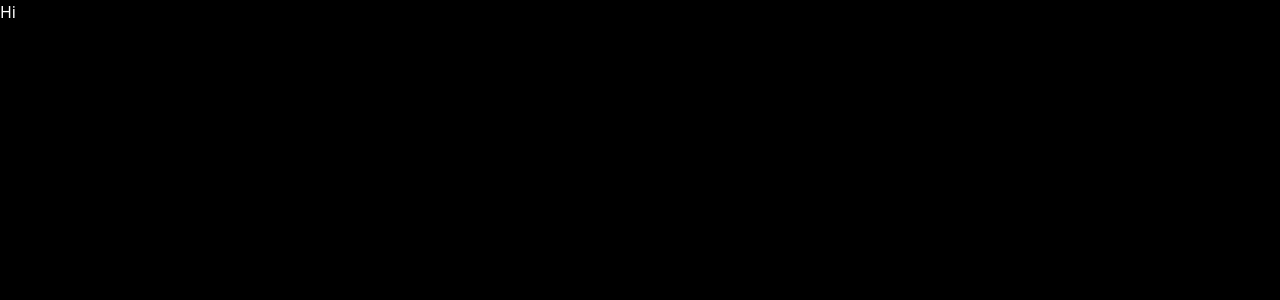
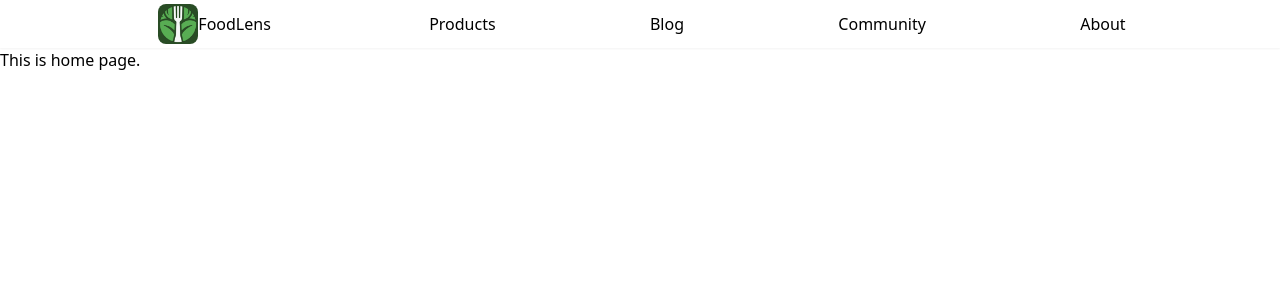
Before and after one commit to red345686/Foodlens_revamped, a React (Vite) app in the folder frontend/: page / in a window 1280 px wide. Shown: the top 300 px of the page. Built offline with nearby package versions, Linux system fonts and the light colour scheme.

Commit message:
Made basic skeleton

```diff
--- a/frontend/package.json
+++ b/frontend/package.json
@@ -11,7 +11,8 @@
   },
   "dependencies": {
     "react": "^19.0.0",
-    "react-dom": "^19.0.0"
+    "react-dom": "^19.0.0",
+    "react-router-dom": "^7.3.0"
   },
   "devDependencies": {
     "@eslint/js": "^9.21.0",
--- /dev/null
+++ b/frontend/src/About.jsx
@@ -0,0 +1,11 @@
+import React from 'react'
+
+const About = () => {
+  return (
+    <div>
+      This is the about page.
+    </div>
+  )
+}
+
+export default About
--- a/frontend/src/App.jsx
+++ b/frontend/src/App.jsx
@@ -1,13 +1,60 @@
 import './App.css'
-
+import About from './About';
+import NavBar from './components/NavBar';
+import { createBrowserRouter as Router, RouterProvider } from 'react-router-dom'
+import Products from './Products';
+import Community from './Community';
+import Blogs from './Blogs';
+import Home from './Home';
 function App() {
 
-
+  const router = Router([
+    {
+      path: "/",
+      element:
+        <>
+          <NavBar />
+          <Home />
+        </>
+    },
+    {
+      path: "/products",
+      element:
+        <>
+          <NavBar />
+          <Products />
+        </>
+    },
+    {
+      path: "/community",
+      element:
+        <>
+          <NavBar />
+          <Community />
+        </>
+    },
+    {
+      path: "/blogs",
+      element:
+        <>
+          <NavBar />
+          <Blogs />
+        </>
+    },
+    {
+      path: "/about",
+      element:
+        <>
+          <NavBar />
+          <About />
+        </>
+    }
+  ]);
   return (
-    <div className='bg-black min-h-screen text-white'>
-      Hi
-    </div>
-  )
+    <>
+      <RouterProvider router={router} />
+    </>
+  );
 }
 
-export default App
+export default App;
--- /dev/null
+++ b/frontend/src/Blogs.jsx
@@ -0,0 +1,11 @@
+import React from 'react'
+
+const Blogs = () => {
+  return (
+    <div>
+      This is blog page.
+    </div>
+  )
+}
+
+export default Blogs
--- /dev/null
+++ b/frontend/src/Community.jsx
@@ -0,0 +1,11 @@
+import React from 'react'
+
+const Community = () => {
+  return (
+    <div>
+      This is community page.
+    </div>
+  )
+}
+
+export default Community
--- /dev/null
+++ b/frontend/src/Home.jsx
@@ -0,0 +1,11 @@
+import React from 'react'
+
+const Home = () => {
+  return (
+    <div>
+      This is home page.
+    </div>
+  )
+}
+
+export default Home
--- /dev/null
+++ b/frontend/src/Products.jsx
@@ -0,0 +1,11 @@
+import React from 'react'
+
+const Products = () => {
+  return (
+    <div>
+      This is Products page.
+    </div>
+  )
+}
+
+export default Products
--- /dev/null
+++ b/frontend/src/components/NavBar.jsx
@@ -0,0 +1,22 @@
+import React from 'react'
+import { Link } from 'react-router-dom'
+function NavBar() {
+  return (
+    <div className='container'>
+      <nav className='flex items-center justify-evenly text-black relative shadow-sm' role='navigation'>
+        <Link to='/' className='p-1'>
+          <div className='flex items-center'>
+            <img className="w-10 rounded-lg" src="logo.png" alt="" />
+            <span>FoodLens</span>
+          </div>
+        </Link>
+        <Link to='/products'>Products</Link>
+        <Link to='/blogs'>Blog</Link>
+        <Link to='/community'>Community</Link>
+        <Link to='/about'>About</Link>
+      </nav>
+    </div>
+  )
+}
+
+export default NavBar
```
Also changed, not shown: 1 other file (tests, documents, lock files or other folders).
